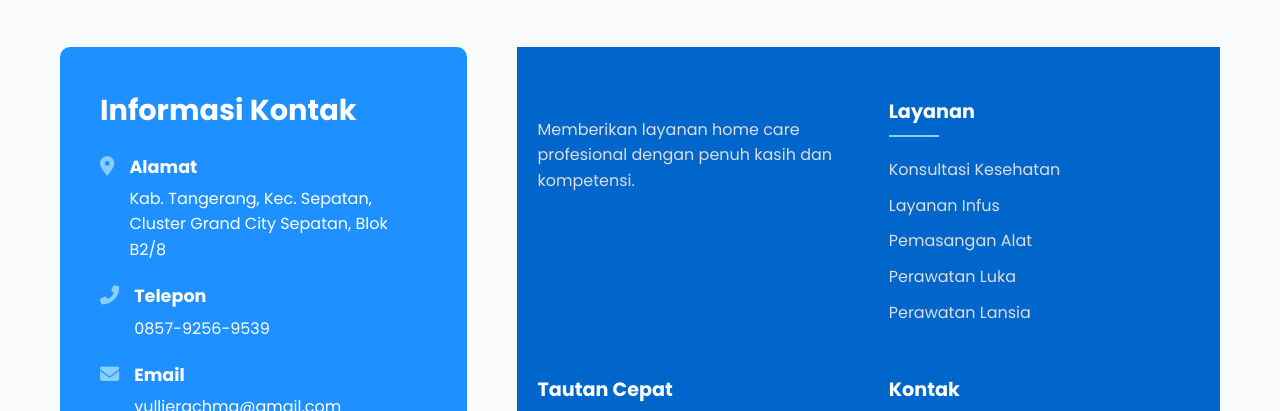
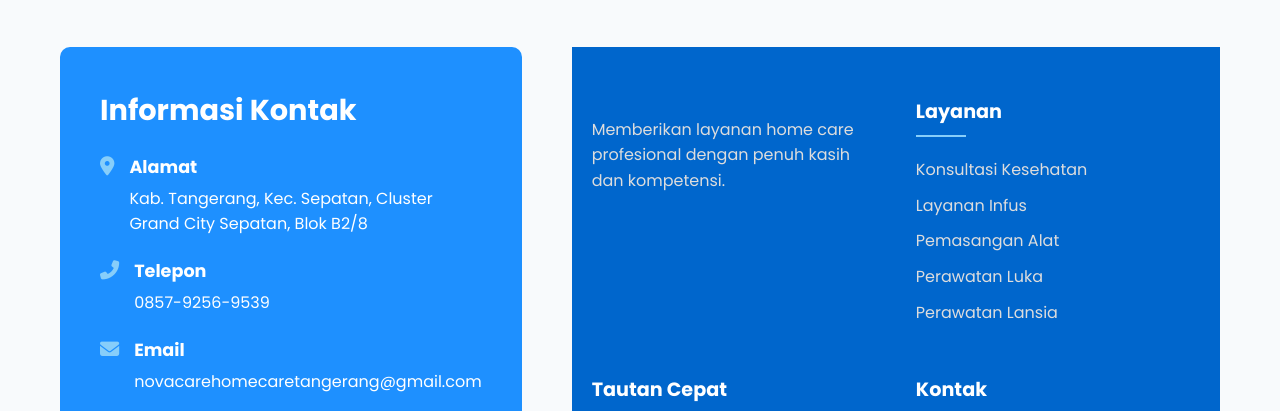
Before and after one commit to rianmmuahamad/shop, a website: page public/index.html in a window 1280 px wide. Shown: the part 3381-3792 px from the top of the page. Drawn offline with Linux system fonts and the light colour scheme.

Commit message:
Update index.html

```diff
--- a/public/index.html
+++ b/public/index.html
@@ -846,7 +846,7 @@
                             <i class="fas fa-envelope contact-icon"></i>
                             <div class="contact-text">
                                 <h4>Email</h4>
-                                <a href="mailto:yullierachma@gmail.com">yullierachma@gmail.com</a>
+                                <a href="mailto:yullierachma@gmail.com">novacarehomecaretangerang@gmail.com</a>
                             </div>
                         </div>
 
```
